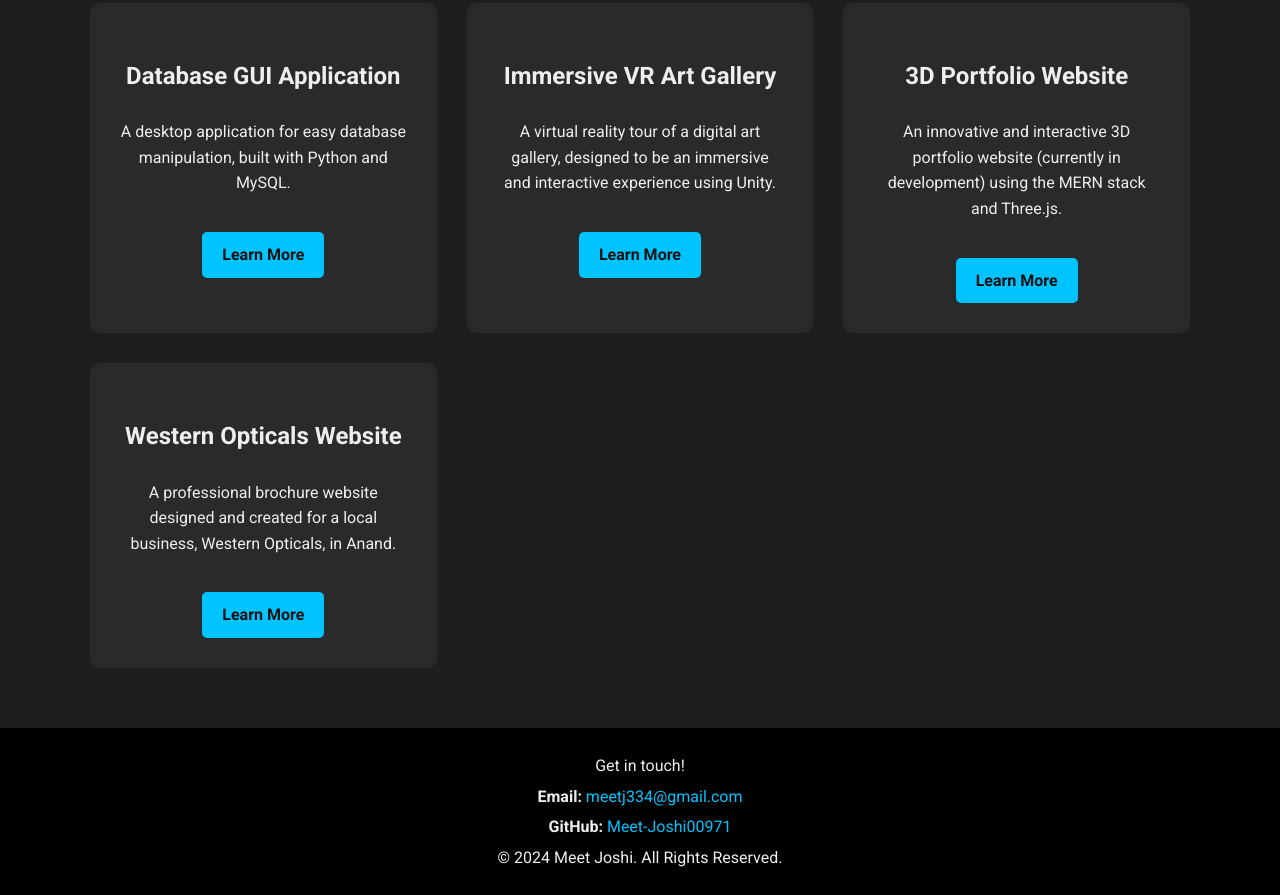
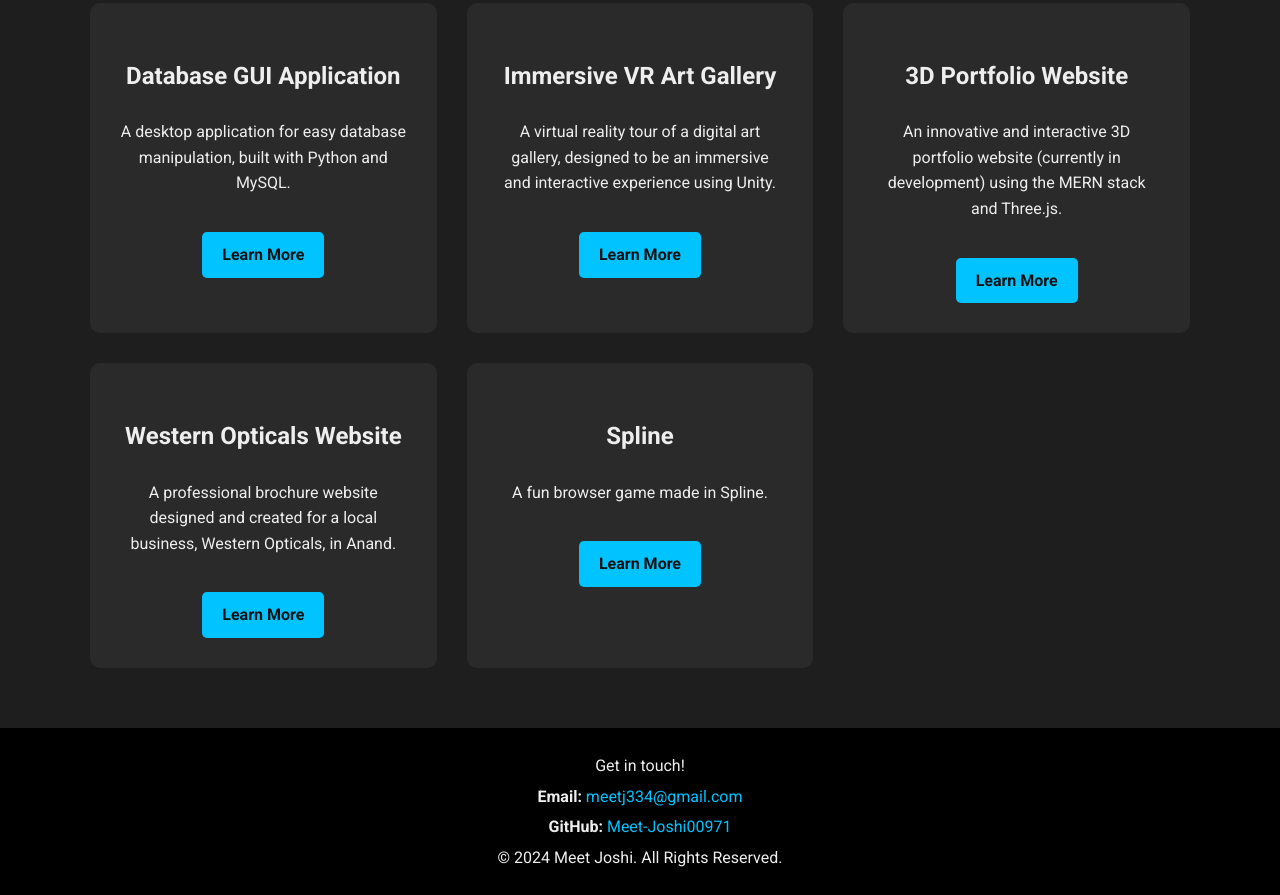
Before and after one commit to Meet-Joshi00971/Meet-Joshi00971.github.io, a plain HTML site: page index.html in a window 1280 px wide. Shown: the part 2215-3110 px from the top of the page. Drawn offline with Linux system fonts and the light colour scheme; some packages are replaced by stand-ins of ours; a script that the page names is missing.

Commit message:
Update index.html

```diff
--- a/index.html
+++ b/index.html
@@ -111,6 +111,11 @@
                         <p>A professional brochure website designed and created for a local business, Western Opticals, in Anand.</p>
                         <a href="project4.html" class="learn-more-button">Learn More</a>
                     </div>
+                    <div class="project-card">
+                        <h3>Spline</h3>
+                        <p>A fun browser game made in Spline.</p>
+                        <a href="project5.html" class="learn-more-button">Learn More</a>
+                    </div>
                 </div>
             </div>
         </section>
```
